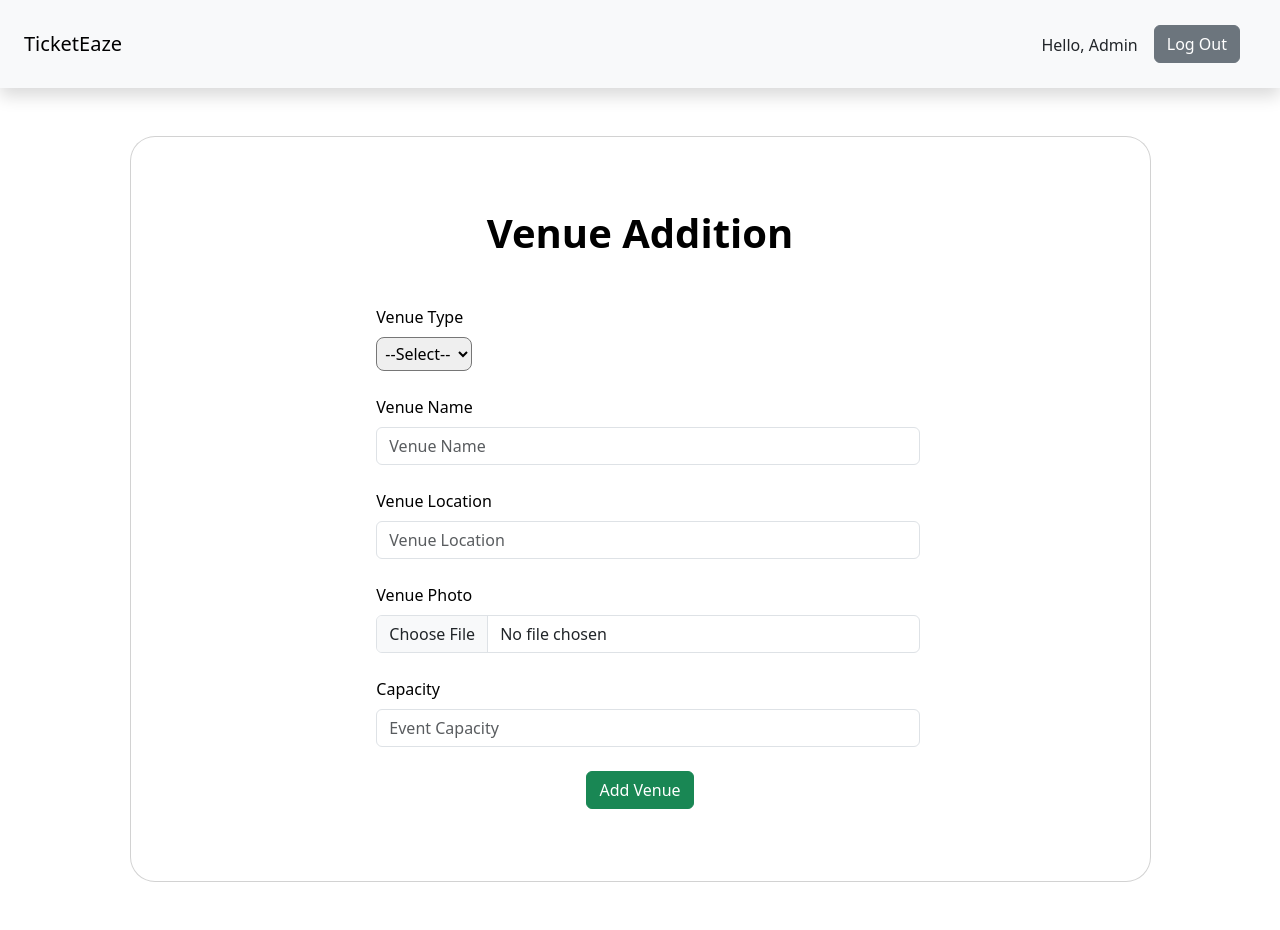
After one commit to vishwanath-29/TicketEaze, a Flask app: template templates/Admin/AddVenue.html in a window 1280 px wide. The commit adds this page. Run offline with Flask 2, Linux system fonts and the light colour scheme; the template is opened without the code that fills it, so the values that code supplies are empty.

Commit message:
added management pages in Admin Dir

```diff
--- /dev/null
+++ b/templates/Admin/AddVenue.html
@@ -0,0 +1,185 @@
+<!DOCTYPE html>
+<html lang="en">
+<head>
+    <meta charset="UTF-8">
+    <meta http-equiv="X-UA-Compatible" content="IE=edge">
+    <meta name="viewport" content="width=device-width, initial-scale=1.0">
+    <title>Venue Addition</title>
+    <link href="https://cdn.jsdelivr.net/npm/bootstrap@5.3.0-alpha1/dist/css/bootstrap.min.css" rel="stylesheet" integrity="sha384-GLhlTQ8iRABdZLl6O3oVMWSktQOp6b7In1Zl3/Jr59b6EGGoI1aFkw7cmDA6j6gD" crossorigin="anonymous">
+
+</head>
+<body>
+    <nav class="navbar navbar-expand-lg navbar-light bg-light p-4 shadow ">
+        <div class="navbar-brand " href="#">TicketEaze</div>
+        <button class="navbar-toggler" type="button" data-toggle="collapse" data-target="#navbarNav" aria-controls="navbarNav" aria-expanded="false" aria-label="Toggle navigation">
+          <span class="navbar-toggler-icon"></span>
+        </button>
+        <div class="collapse navbar-collapse d-lg-flex justify-content-lg-end" id="navbarNav">
+          <ul class="navbar-nav ml-auto">
+            <li class="nav-item active d-block d-lg-none" >
+              <a class="nav-link" href="#">Home</a>
+            </li>
+            <!-- <li class="nav-item active d-block d-lg-none" >
+                <a class="nav-link" href="#">Location</a>
+            </li> -->
+            <li class="nav-item active d-block d-lg-none" >
+                <a class="nav-link" href="#">Log Out</a>
+            </li>
+
+
+            <!-- <li class="nav-item d-block d-lg-none">
+              <a class="nav-link" href="#">Contact</a>
+            </li>  -->
+            <!-- <li class="list-unstyled mx-3 d-lg-block  d-none">
+                <div class="dropdown">
+                    <button type="button" class="btn btn-danger dropdown-toggle " data-toggle="dropdown" >
+                    Location</button>
+
+                    <ul class="dropdown-menu ">
+                        <li><a class="dropdown-item" href="#">Chennai</a></li>
+                        <li><a class="dropdown-item" href="#">Mumbai</a></li>
+                        <li><a class="dropdown-item" href="#">Delhi</a></li>
+                        <li><a class="dropdown-item" href="#">Kolkata</a></li>
+                    </ul>
+
+                </div>
+            </li> -->
+            <!-- <li class="mx-3 list-unstyled d-lg-block  d-none">
+                <div class="dropdown">
+                  <button type="button" class="btn btn-danger dropdown-toggle" data-toggle="dropdown" >
+                  Sign</button>
+                  <ul class="dropdown-menu ">
+                      <li><a class="dropdown-item" href="#">User</a></li>
+                      <li><a class="dropdown-item" href="#">Admin</a></li>
+                      <li><hr class="dropdown-divider"></li>
+                      <li><a class="dropdown-item" href="/register/">New User</a></li>
+                  </ul>
+
+                </div>
+              </li> -->
+              <li class="pt-2 nav-item d-none d-lg-block">Hello, Admin</li>
+              <li class="list-unstyled mx-3 d-lg-block  d-none">
+                <button type="button" class="btn btn-secondary">Log Out</button>
+              </li>
+          </ul>
+        </div>
+      </nav>
+
+
+      <section class="p-5 bg-white" >
+        <div class="container h-100">
+          <div class="row d-flex justify-content-center align-items-center h-100">
+            <div class="col-lg-12 col-xl-11">
+              <div class="card text-black" style="border-radius: 25px;">
+                <div class="card-body p-md-5">
+                  <div class="row justify-content-center">
+                    <div class="col-md-10 col-lg-6 col-xl-8 order-2 order-lg-1">
+
+                      <p class="text-center h1 fw-bold mb-5 mx-1 mx-md-4 mt-4">Venue Addition</p>
+
+                      <form class="mx-1 mx-md-4" onsubmit="" method="post"  >
+
+                        <div class="d-flex flex-row align-items-center mb-4">
+                          <i class="fas fa-user fa-lg me-3 fa-fw"></i>
+                          <div class="form-outline flex-fill mb-0">
+                            <div class="form-label" for="form3Example1c">Venue Type</div>
+                            <!-- <input type="text" name="event_type" class="form-control" placeholder="Event Type" required/> -->
+                            <select class="dropdown rounded-3 p-1" name="Event Type" id="event_type">
+                              <option value="--select--"> --Select--</option>
+                              <option value="Indoor">Indoor</option>
+                              <option value="Outdoor">Outdoor</option>
+
+                            </select>
+                          </div>
+                        </div>
+
+                        <div class="d-flex flex-row align-items-center mb-4">
+                          <i class="fas fa-user fa-lg me-3 fa-fw"></i>
+                          <div class="form-outline flex-fill mb-0">
+                            <label class="form-label" for="form3Example1c">Venue Name</label>
+                            <input type="text" name="venue_name" class="form-control" placeholder="Venue Name" required/>
+                          </div>
+                        </div>
+
+                        <!-- <div class="d-flex flex-row align-items-center mb-4">
+                          <i class="fas fa-envelope fa-lg me-3 fa-fw"></i>
+                          <div class="form-outline flex-fill mb-0">
+                            <label class="form-label" for="form3Example3c">Event Description</label>
+                            <textarea type="textarea" name="event_desc" class="form-control" placeholder="Event Description" required></textarea>
+                          </div>
+                        </div> -->
+
+
+
+                        <div class="d-flex flex-row align-items-center mb-4">
+                          <i class="fas fa-envelope fa-lg me-3 fa-fw"></i>
+                          <div class="form-outline flex-fill mb-0">
+                            <label class="form-label" for="form3Example3c">Venue Location</label>
+                            <input type="text" name="venue_loc" class="form-control" placeholder="Venue Location" required/>
+                          </div>
+                        </div>
+
+                        <!-- <div class="d-flex flex-row align-items-center mb-4">
+                          <i class="fas fa-envelope fa-lg me-3 fa-fw"></i>
+                          <div class="form-outline flex-fill mb-0">
+                            <label class="form-label" for="form3Example3c">Event Venue</label>
+                            <input type="text" name="event_venue" class="form-control" placeholder="Event Venue" required/>
+                          </div>
+                        </div> -->
+
+                        <div class="d-flex flex-row align-items-center mb-4">
+                          <i class="fas fa-envelope fa-lg me-3 fa-fw"></i>
+                          <div class="form-outline flex-fill mb-0">
+                            <label class="form-label" for="form3Example3c">Venue Photo</label>
+                            <input type="file" name="venue_img" class="form-control"  required />
+                          </div>
+                        </div>
+
+                        <!-- <div class="d-flex flex-row align-items-center mb-4">
+                          <i class="fas fa-envelope fa-lg me-3 fa-fw"></i>
+                          <div class="form-outline flex-fill mb-0">
+                            <label class="form-label" for="form3Example3c">Pricing</label>
+                            <input type="number" name="event_price" class="form-control" placeholder="Ticket Price(In Rs.)"/>
+                          </div>
+                        </div> -->
+
+                        <div class="d-flex flex-row align-items-center mb-4">
+                          <i class="fas fa-envelope fa-lg me-3 fa-fw"></i>
+                          <div class="form-outline flex-fill mb-0">
+                            <label class="form-label" for="form3Example3c">Capacity</label>
+                            <input type="number" name="event_capacity" class="form-control" placeholder="Event Capacity"/>
+                          </div>
+                        </div>
+
+
+
+
+
+                        <div class="d-flex justify-content-center mx-4 mb-3 mb-lg-4">
+                          <button type="submit" class="btn btn-success btn-md register-btn">Add Venue</button>
+                        </div>
+
+                      </form>
+
+                    </div>
+
+                  </div>
+                </div>
+              </div>
+            </div>
+          </div>
+        </div>
+      </section>
+
+
+
+
+
+
+
+      <script src="https://code.jquery.com/jquery-3.5.1.slim.min.js" integrity="sha384-DfXdz2htPH0lsSSs5nCTpuj/zy4C+OGpamoFVy38MVBnE+IbbVYUew+OrCXaRkfj" crossorigin="anonymous"></script>
+      <script src="https://cdn.jsdelivr.net/npm/bootstrap@5.3.0-alpha1/dist/js/bootstrap.bundle.min.js" integrity="sha384-w76AqPfDkMBDXo30jS1Sgez6pr3x5MlQ1ZAGC+nuZB+EYdgRZgiwxhTBTkF7CXvN" crossorigin="anonymous"></script>
+    <script src="https://cdn.jsdelivr.net/npm/bootstrap@4.5.3/dist/js/bootstrap.bundle.min.js" integrity="sha384-ho+j7jyWK8fNQe+A12Hb8AhRq26LrZ/JpcUGGOn+Y7RsweNrtN/tE3MoK7ZeZDyx" crossorigin="anonymous"></script>
+
+</body>
+</html>
```
Also changed, not shown: templates/Admin/AddEvent.html (renamed from templates/Admin/AdminView.html, +9 -1 lines), templates/Admin/Management.html (added, +114 -0 lines), static/Images/event-manage-pic.jpg (added), static/Images/venue-manage-pic.jpg (added), static/Images/venue2-manage-pic.jpg (added), static/Images/venue2-manage-pic1.jpg (added).
